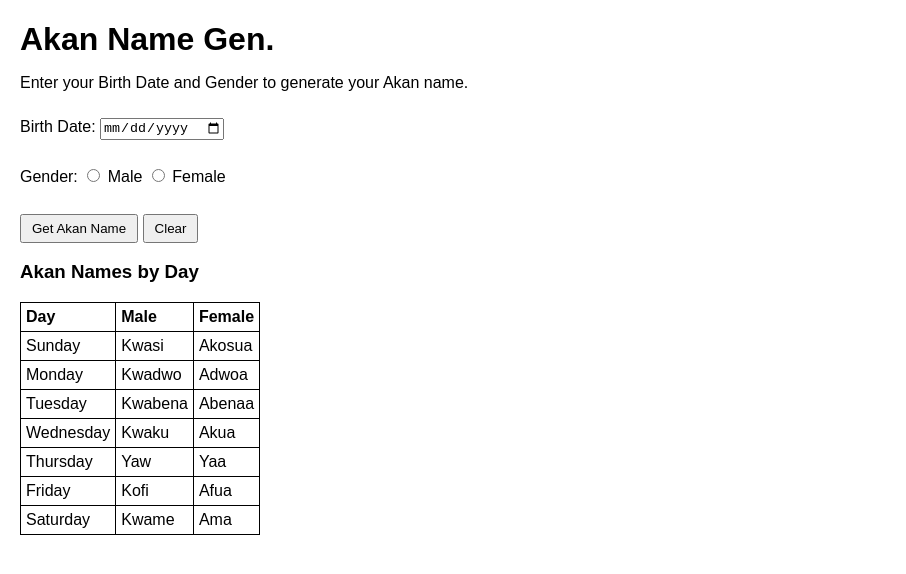
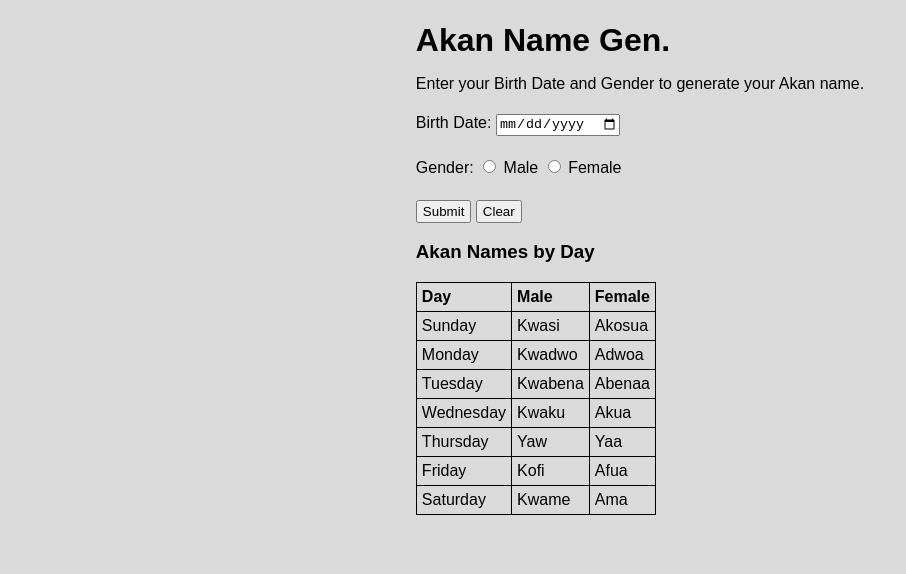
Before and after one commit to willyk-77/AKAN-NAME-GENERATOR, a plain HTML site: page index.html in a window 1280 px wide. Shown: the whole page, without its empty margins (0-906 px from the left). Drawn offline with Linux system fonts and the light colour scheme.

Commit message:
final adjustments to the project files

```diff
--- a/index.html
+++ b/index.html
@@ -7,6 +7,7 @@
 </head>
 
 <body>
+    <div id="wrapperdiv">
         <h1>Akan Name Gen.</h1>
         <p>Enter your Birth Date and Gender to generate your Akan name.</p>
 
@@ -20,7 +21,7 @@
             <input type="radio" name="gender" value="female"> Female
             <br><br>
 
-        <button type="submit">Get Akan Name</button>
+            <button type="submit">Submit</button>
             <button type="reset" id="resetButton">Clear</button>
         </form>
 
@@ -74,6 +75,9 @@
             </tr>
         </table>
 
+    </div>
+
+
     <script src="script.js"></script>
 </body>
 
--- a/script.js
+++ b/script.js
@@ -1,4 +1,4 @@
-// Akan names
+// Gather data
 const days = ['Sunday', 'Monday', 'Tuesday', 'Wednesday', 'Thursday', 'Friday', 'Saturday'];
 const maleNames = ['Kwasi', 'Kwadwo', 'Kwabena', 'Kwaku', 'Yaw', 'Kofi', 'Kwame'];
 const femaleNames = ['Akosua', 'Adwoa', 'Abenaa', 'Akua', 'Yaa', 'Afua', 'Ama'];
@@ -9,14 +9,14 @@ const nameLine = document.getElementById('namedisp');
 const explainLine = document.getElementById('descdisp');
 const resetBtn = document.getElementById('resetButton');
 
-// Clear result when reset is clicked
+// Clear results
 resetBtn.addEventListener('click', function () {
     result.style.display = 'none';
     namedisp.textContent = '';
     descdisp.textContent = '';
 });
 
-// Handle form submit
+// Submit
 form.addEventListener('submit', function (event) {
     event.preventDefault();
 
--- a/styles.css
+++ b/styles.css
@@ -1,22 +1,27 @@
 body {
     font-family: Arial, sans-serif;
-    margin: 20px;
-    background-color: white;
+    margin: 1px auto;
+    background-color: rgb(217, 218, 217);
     color: black;
+    width: 100%;
+    display: flex;
+    justify-content: center;
+
+
 }
 
 h1 {
-    margin-bottom: 10px;
+    margin-bottom: 5px;
 }
 
 label {
     display: inline-block;
-    margin-top: 10px;
+    margin-top: 5px;
 }
 
 button {
-    margin-top: 10px;
-    padding: 5px 10px;
+    margin-top: 5px;
+    padding: 2px 5px;
 }
 
 table {
```
Lines whose indentation alone changed are shown as unchanged.
